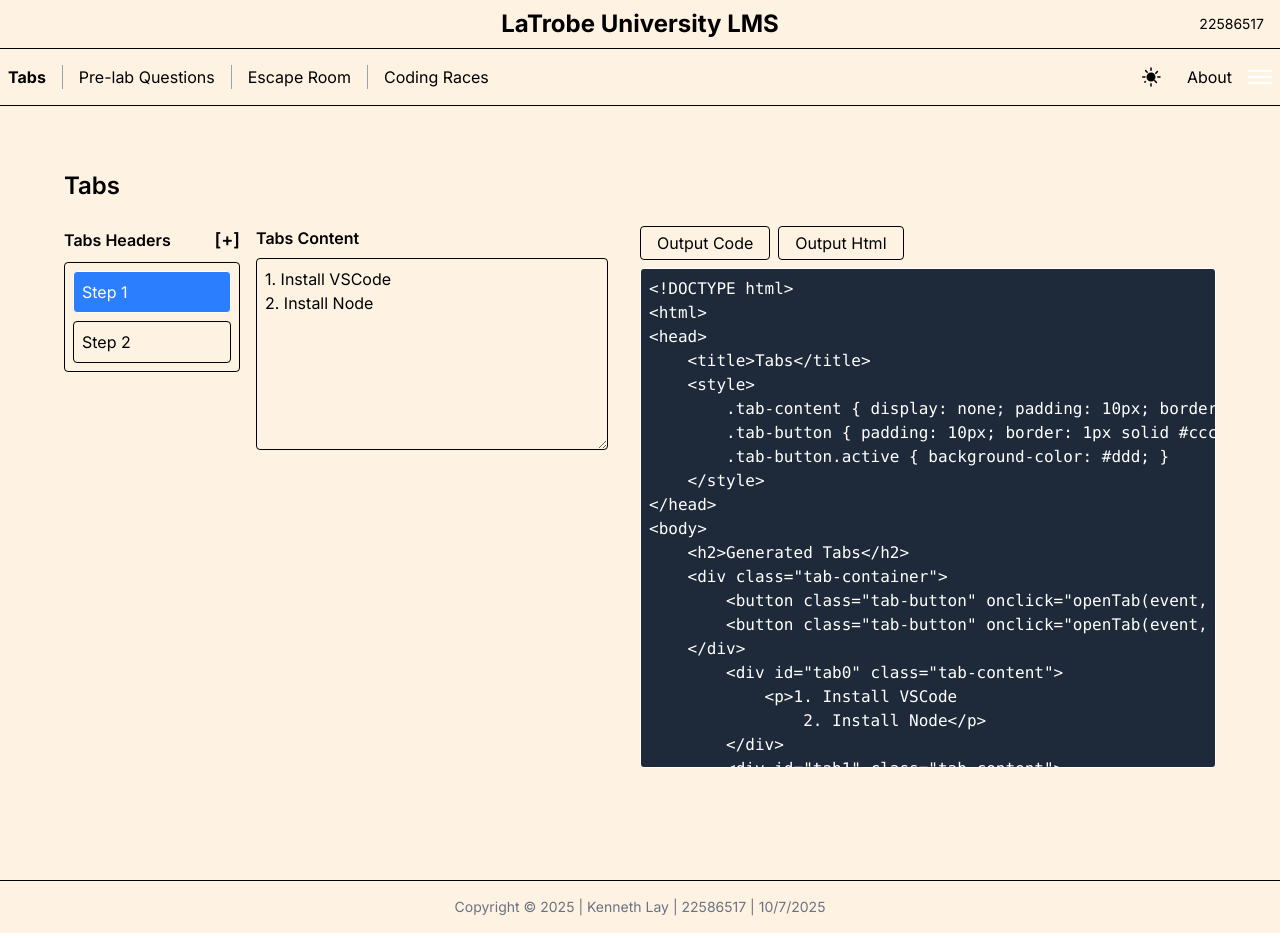
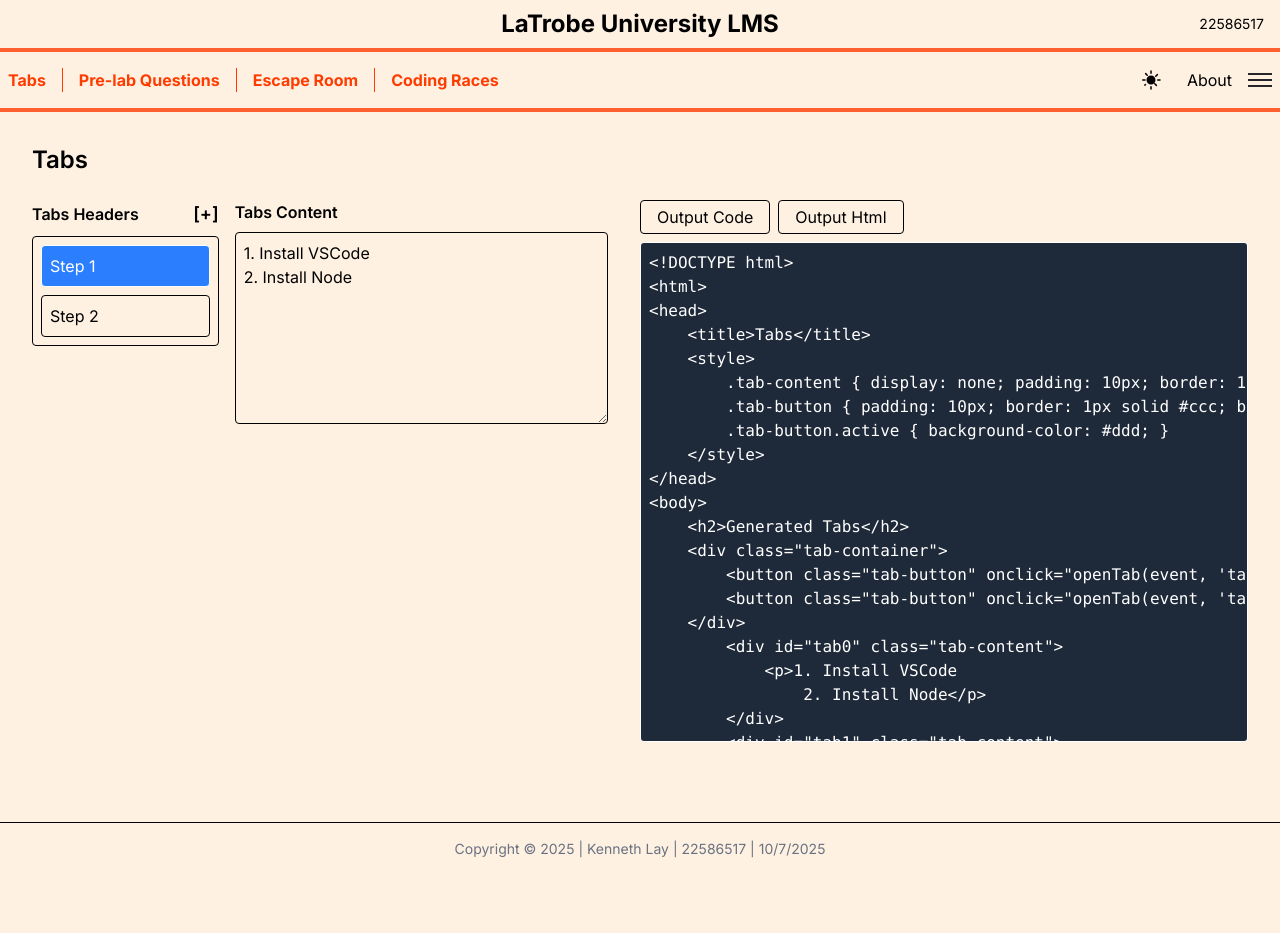
Before and after one commit to KELASU/KELASU-Cloud-Based-Web-App, a Next.js app in the folder cloud-based-web-app/: page / in a window 1280 px wide. After the commit the page ends 875 px from the top, so only its background shows below. Built offline with nearby package versions, Linux system fonts and the light colour scheme.

Commit message:
Figuring out
Figuring out inspiration type stuff

```diff
--- a/cloud-based-web-app/package.json
+++ b/cloud-based-web-app/package.json
@@ -9,6 +9,7 @@
     "lint": "eslint"
   },
   "dependencies": {
+    "js-cookie": "^3.0.5",
     "next": "15.5.3",
     "next-themes": "^0.4.6",
     "react": "19.1.0",
@@ -17,6 +18,7 @@
   "devDependencies": {
     "@eslint/eslintrc": "^3",
     "@tailwindcss/postcss": "^4",
+    "@types/js-cookie": "^3.0.6",
     "@types/node": "^20",
     "@types/react": "^19",
     "@types/react-dom": "^19",
--- a/cloud-based-web-app/src/app/globals.css
+++ b/cloud-based-web-app/src/app/globals.css
@@ -1,8 +1,8 @@
 @import "tailwindcss";
 
 :root {
-  --background: #FEF3E2;
-  --primary: #FA812F;
+  --background: #fef1e2;
+  --primary: #ff3c00;
   --accent: #FAB12F;
   --destructive: #DD0303;
   --text-color: #27272a;
@@ -28,4 +28,5 @@ body {
   background: var(--background);
   color: var(--foreground);
   font-family: Arial, Helvetica, sans-serif;
+  transition: background-color 0.2s, color 0.2s;
 }
--- a/cloud-based-web-app/src/app/layout.tsx
+++ b/cloud-based-web-app/src/app/layout.tsx
@@ -13,18 +13,14 @@ export const metadata: Metadata = {
   description: "LTU ASSIGNMENT - Kenneth Lay 22586517",
 };
 
-export default function RootLayout({
-  children,
-}: Readonly<{
-  children: React.ReactNode;
-}>) {
+export default function RootLayout({ children }: { children: React.ReactNode; }) {
   return (
     <html lang="en" suppressHydrationWarning>
       <body className={inter.className}>
         <ThemeProvider>
-          <div className="flex flex-col min-h-screen bg-background text-text-color dark:bg-dark-background dark:text-dark-text-color transition-colors duration-200">
+          <div className="flex flex-col min-h-screen">
             <Header />
-            <main className="p-8">
+            <main className="flex-grow container mx-auto">
               {children}
             </main>
             <Footer />
--- a/cloud-based-web-app/src/app/page.tsx
+++ b/cloud-based-web-app/src/app/page.tsx
@@ -2,7 +2,6 @@
 
 import { useState, useEffect } from 'react';
 
-// Define a type for a single tab
 type Tab = {
   id: number;
   header: string;
@@ -93,7 +92,6 @@ ${tabContents}
     setSelectedTabId(newTab.id);
   };
 
-  // RESTORED: Function to copy the code to the clipboard
   const handleCopyCode = () => {
     navigator.clipboard.writeText(generatedCode);
     alert('Code copied to clipboard!');
@@ -157,7 +155,6 @@ ${tabContents}
         </div>
 
         <div className="w-1/2">
-          {/* UPDATED: Added a flex container for two buttons */}
           <div className="flex gap-2 mb-2">
             <button onClick={handleCopyCode} className="px-4 py-1 border rounded">
               Output Code
--- a/cloud-based-web-app/src/components/Header.tsx
+++ b/cloud-based-web-app/src/components/Header.tsx
@@ -1,32 +1,57 @@
+'use client';
+
 import Link from 'next/link';
 import { ThemeSwitcher } from './ThemeSwitcher';
+import { useState, useEffect } from 'react';
+import { usePathname } from 'next/navigation';
+import Cookies from 'js-cookie';
+
 export default function Header() {
   const LTUID = "22586517";
 
+  const [activePath, setActivePath] = useState('');
+  const pathname = usePathname();
+
+  useEffect(() => {
+    const lastPath = Cookies.get('lastActivePath') || '/';
+    setActivePath(lastPath);
+  }, []);
+
+  useEffect(() => {
+    Cookies.set('lastActivePath', pathname, { expires: 7 });
+    setActivePath(pathname);
+  }, [pathname]);
+
   return (
-    <header className="border-b ">
-      <div className=" mx-auto flex justify-center items-center relative p-2">
+    <header className="border-b-4 border-[var(--primary)]/80">
+      <div className="mx-auto flex justify-center items-center relative p-2">
         <h1 className="text-2xl font-bold">LaTrobe University LMS</h1>
         <div className="font-mono text-sm absolute right-4">{LTUID}</div>
       </div>
-
-      <div className=" mx-auto flex justify-between items-center p-2 border-t">
+      <div className="mx-auto flex justify-between items-center p-2 border-t-4 border-[var(--primary)]/80">
         <nav>
           <ul className="flex gap-4 items-center">
-            <li className="pr-4 border-r border-gray-400"><Link href="/" className="font-bold">Tabs</Link></li>
-            <li className="pr-4 border-r border-gray-400"><Link href="#">Pre-lab Questions</Link></li>
-            <li className="pr-4 border-r border-gray-400"><Link href="/escape-room">Escape Room</Link></li>
-            <li><Link href="/coding-race">Coding Races</Link></li>
+            <li className="pr-4 border-r border-[var(--primary)]">
+              <Link href="/" className={activePath === '/' ? 'font-bold text-[var(--primary)]' : ''}>Tabs</Link>
+            </li>
+            <li className="pr-4 border-r border-[var(--primary)]">
+              <Link href="#" className={activePath === '/' ? 'font-bold text-[var(--primary)]' : ''}>Pre-lab Questions</Link>
+            </li>
+            <li className="pr-4 border-r border-[var(--primary)]">
+              <Link href="/escape-room" className={activePath === '/' ? 'font-bold text-[var(--primary)]' : ''}>Escape Room</Link>
+            </li>
+            <li>
+              <Link href="/coding-race" className={activePath === '/' ? 'font-bold text-[var(--primary)]' : ''}>Coding Races</Link>
+            </li>
           </ul>
         </nav>
-
         <div className="flex items-center gap-4">
           <ThemeSwitcher />
-          <Link href="/about">About</Link>
+          <Link href="/about" className={activePath === '/about' ? 'font-bold text-[var(--primary)]' : ''}>About</Link>
           <div className="space-y-1">
-            <span className="block w-6 h-0.5 bg-white"></span>
-            <span className="block w-6 h-0.5 bg-white"></span>
-            <span className="block w-6 h-0.5 bg-white"></span>
+            <span className="block w-6 h-0.5 bg-[var(--text-color)]"></span>
+            <span className="block w-6 h-0.5 bg-[var(--text-color)]"></span>
+            <span className="block w-6 h-0.5 bg-[var(--text-color)]"></span>
           </div>
         </div>
       </div>
--- a/cloud-based-web-app/tailwind.config.ts
+++ b/cloud-based-web-app/tailwind.config.ts
@@ -2,30 +2,12 @@ import type { Config } from "tailwindcss";
 
 const config: Config = {
   darkMode: "class",
-
   content: [
-    "./pages/**/*.{js,ts,jsx,tsx,mdx}",
-    "./components/**/*.{js,ts,jsx,tsx,mdx}",
-    "./app/**/*.{js,ts,jsx,tsx,mdx}",
+    "./src/pages/**/*.{js,ts,jsx,tsx,mdx}",
+    "./src/components/**/*.{js,ts,jsx,tsx,mdx}",
+    "./src/app/**/*.{js,ts,jsx,tsx,mdx}",
   ],
-
-  theme: {
-    extend: {
-      colors: {
-        'background': '#FEF3E2',
-        'primary': '#FA812F',
-        'accent': '#FAB12F',
-        'destructive': '#DD0303',
-        'text-color': '#27272a',
-
-        'dark-background': '#1c1917',
-        'dark-primary': '#FA812F',
-        'dark-accent': '#FAB12F',
-        'dark-destructive': '#DD0303',
-        'dark-text-color': '#FEF3E2',
-      },
-    },
-  },
+  // The theme object is no longer needed here for colors
   plugins: [],
 };
 export default config;
```
Also changed, not shown: 1 other file (tests, documents, lock files or other folders).
